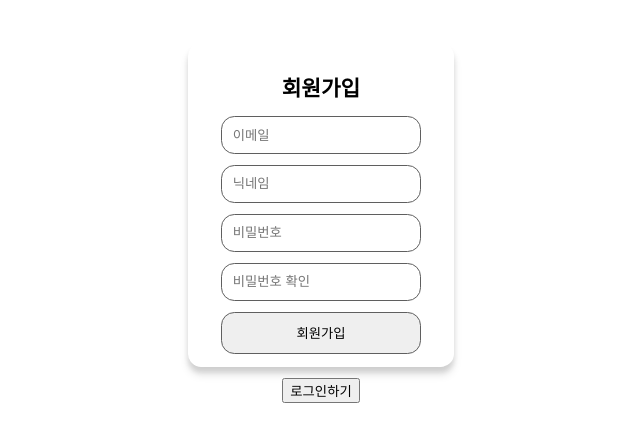
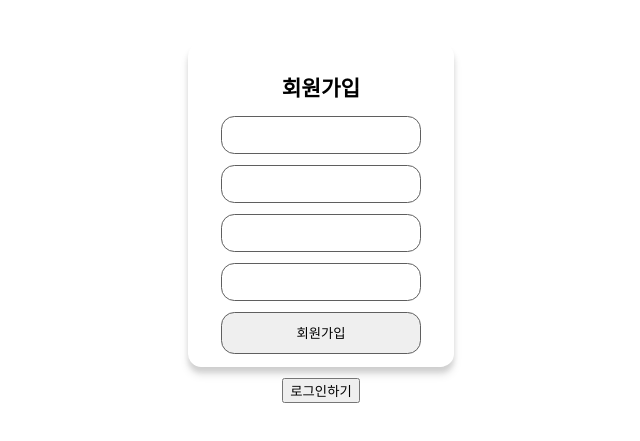
Before and after one commit to iqeq1945/wakttu_frontend, a Next.js app: page / in a window 1280 px wide. Shown: the part 177-618 px from the top of the page, without its empty margins (319-959 px from the left). Built offline with nearby package versions, Linux system fonts and the light colour scheme.

Commit message:
refactor: change props of auth input component

```diff
--- a/src/components/auth/AuthInput.tsx
+++ b/src/components/auth/AuthInput.tsx
@@ -1,11 +1,7 @@
 import authForm from '@/styles/modules/authForm.module.css';
 
-interface Props {
-  placeholderText?: string;
-}
-
-const AuthInput = ({ placeholderText }: Props) => {
-  return <input className={authForm.formItem} placeholder={placeholderText} />;
+const AuthInput = ({ ...props }) => {
+  return <input className={authForm.formItem} {...props} />;
 };
 
 export default AuthInput;
```
